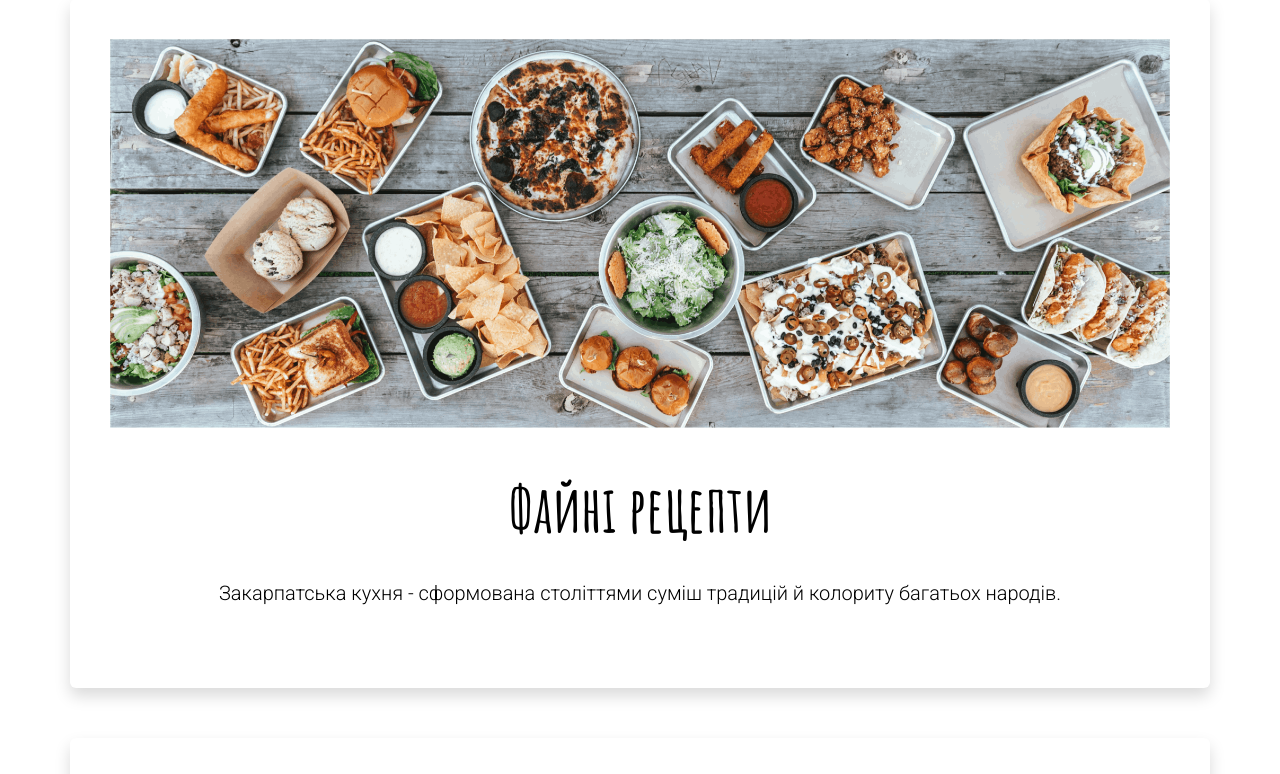
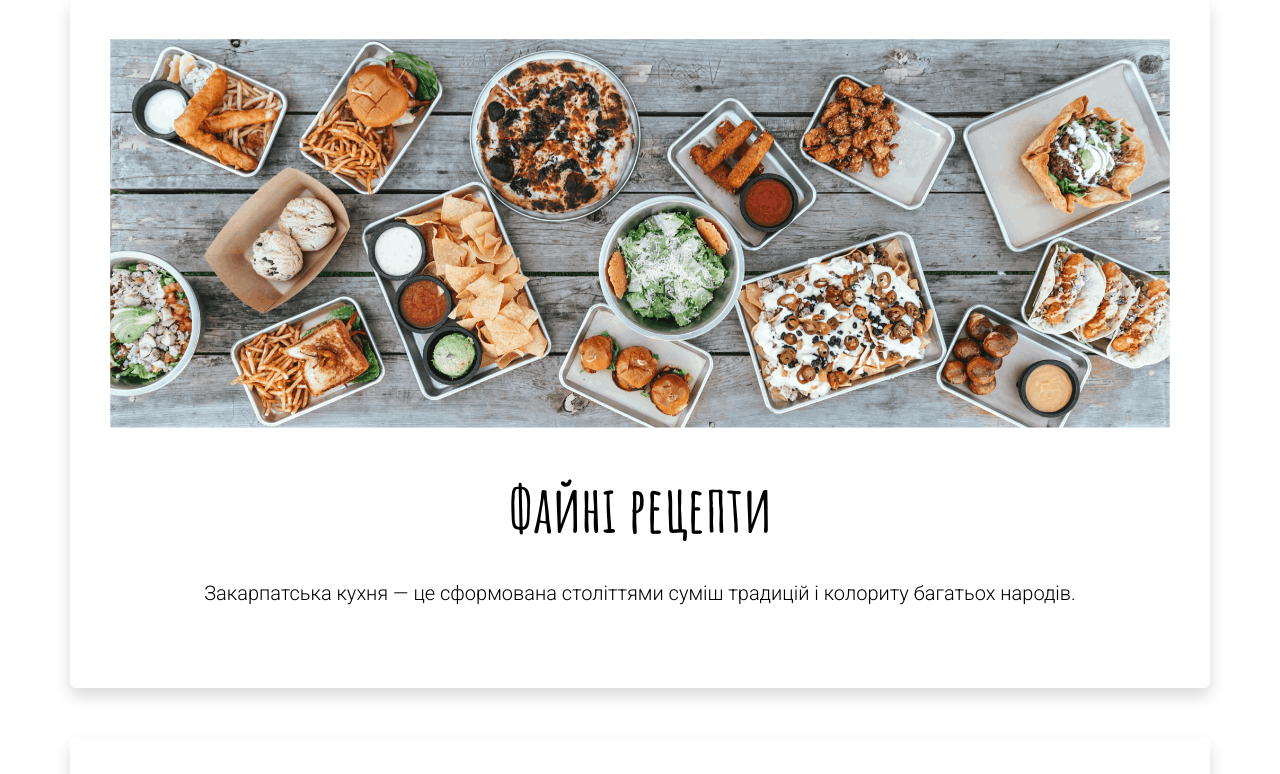
Before and after one commit to ludvigdodi/food_page, a Django app: page / in a window 1280 px wide. Shown: the part 209-983 px from the top of the page. Run offline with Django 4.2, Linux system fonts and the light colour scheme; data comes from the database, SQL or seed files in the repository; both versions use the stored data as it was after the commit; some libraries are stand-ins or nearby versions.

Commit message:
cards changed

```diff
--- a/templates/index.html
+++ b/templates/index.html
@@ -8,7 +8,7 @@
       <div class="col-lg-12 px-0">
         <img src="{% static 'img/008.png' %}" class="img" alt="...">
         <h1 class="main-title display-4 fw-bolder">Файні рецепти</h1>
-        <p class="lead my-3 text-center">Закарпатська кухня - сформована століттями суміш традицій й колориту багатьох народів. </p>
+        <p class="lead my-3 text-center">Закарпатська кухня — це сформована століттями суміш традицій і колориту багатьох народів. </p>
       </div>
     </div>
 </div>
```
Also changed, not shown: db.sqlite3.
